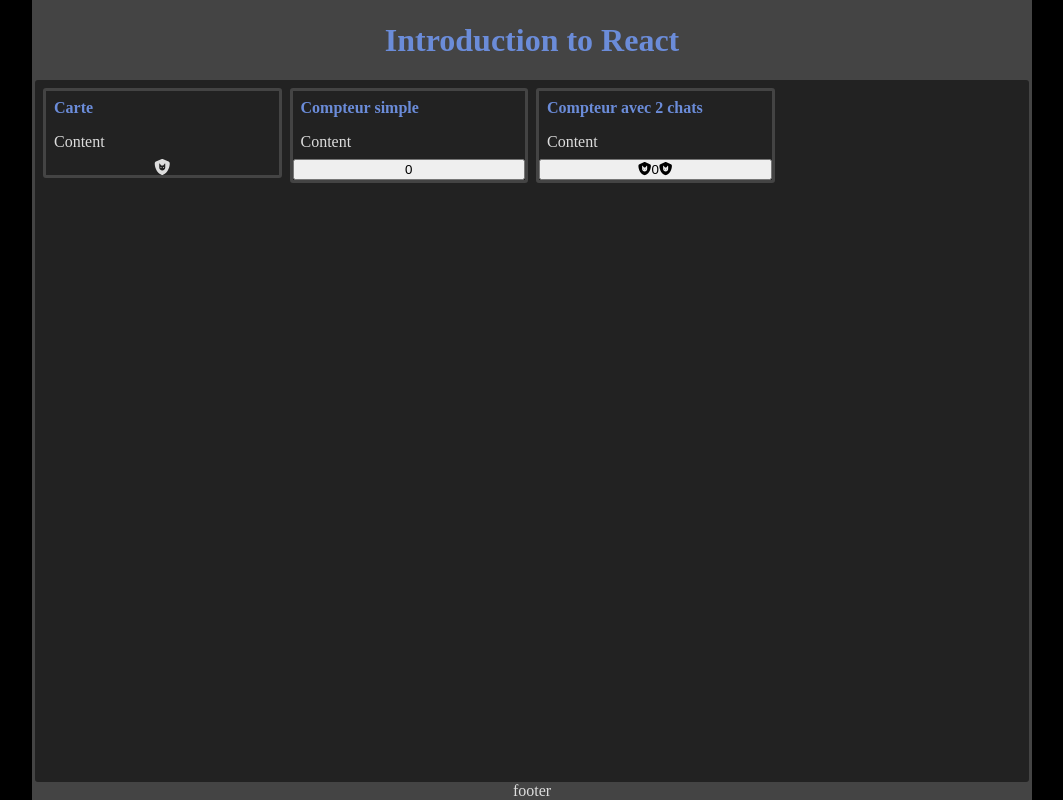
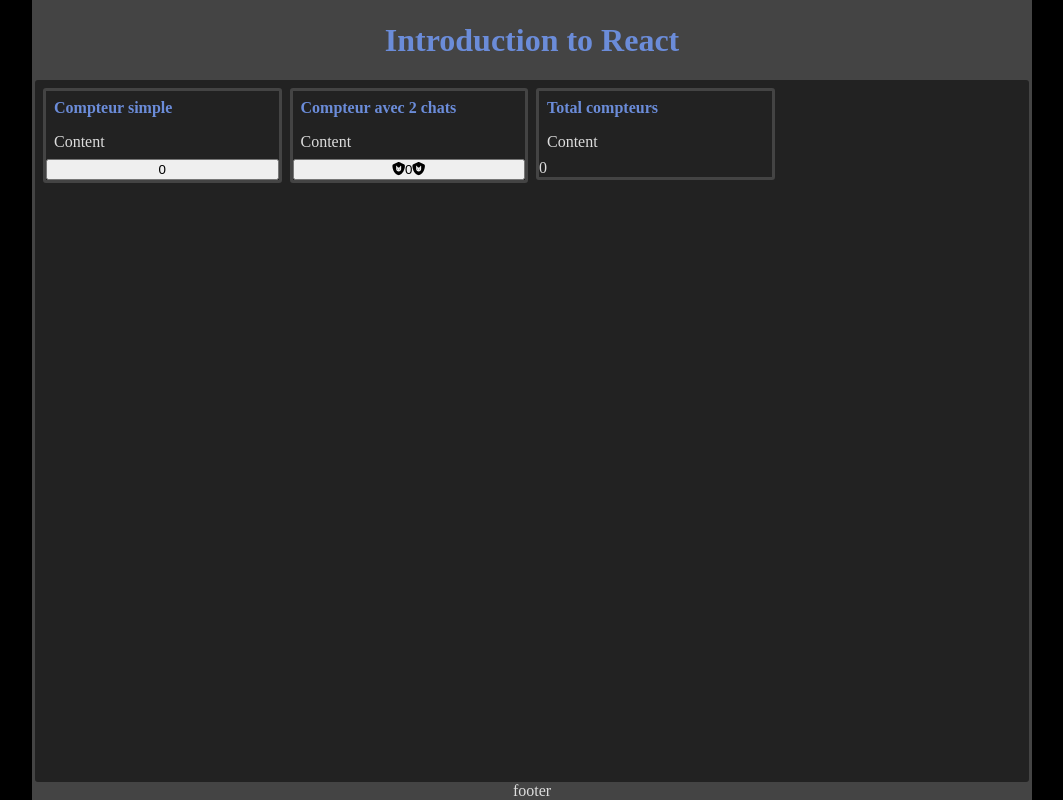
Before and after one commit to fay0026/introduction_react, a React (Vite) app: page / in a window 1280 px wide. Shown: the whole page, without its empty margins (108-1171 px from the left). Built offline with nearby package versions, Linux system fonts and the light colour scheme.

Commit message:
Problèmes au 15 avec useEffect

```diff
--- a/src/App.jsx
+++ b/src/App.jsx
@@ -1,10 +1,24 @@
-import React from "react";
+/* eslint-disable no-console */
+import React, { useState } from "react";
 import { FontAwesomeIcon } from "@fortawesome/react-fontawesome";
 import { faShieldCat } from "@fortawesome/free-solid-svg-icons";
 import Card from "./components/Card";
 import Counter from "./components/Counter";
 
 function App() {
+  const [counts, setCounts] = useState({
+    simple: 0,
+    chats: 0,
+  });
+  const { simple, chats } = counts;
+  const simpleHandler = (cpt) => {
+    setCounts([cpt, chats]);
+    console.log("Le simple est +1");
+  };
+  const chatsHandler = (cpt) => {
+    setCounts([simple, cpt]);
+    console.log("Miaou");
+  };
   return (
     <div className="app">
       <header className="app__header header">
@@ -13,12 +27,9 @@
       <main className="app__main">
         <div className="cards">
           <Card
-            titre="Carte"
-            content={<FontAwesomeIcon icon={faShieldCat} />}
-          />
-          <Card
             titre="Compteur simple"
             content={<Counter className="Compteur" />}
+            onChange={simpleHandler}
           />
           <Card
             titre="Compteur avec 2 chats"
@@ -29,7 +40,9 @@
                 className="Compteur"
               />
             }
+            onChange={chatsHandler}
           />
+          <Card titre="Total compteurs" content={chats + simple} />
         </div>
       </main>
       <footer className="app__footer footer">footer</footer>
--- a/src/components/Button.jsx
+++ b/src/components/Button.jsx
@@ -1,5 +1,3 @@
-/* eslint-disable no-console */
-/* eslint-disable import/no-extraneous-dependencies */
 import React from "react";
 import PropTypes from "prop-types";
 
@@ -20,11 +18,13 @@
 Button.propTypes = {
   children: PropTypes.node,
   className: PropTypes.string,
+  onClick: PropTypes.func,
 };
 
 Button.defaultProps = {
   children: null,
   className: "",
+  onClick: null,
 };
 
 export default Button;
--- a/src/components/Counter.jsx
+++ b/src/components/Counter.jsx
@@ -1,17 +1,24 @@
-/* eslint-disable import/no-duplicates */
 /* eslint-disable no-console */
-/* eslint-disable import/no-extraneous-dependencies */
+import { useState } from "react";
+import { useEffect } from "react";
 import React from "react";
 import PropTypes from "prop-types";
-import { useState } from "react";
 import Button from "./Button";
 
-function Counter({ before, after, className }) {
+function Counter({ before, after, className, onChange }) {
   const [cpt, setCpt] = useState(0);
   const clickHandler = () => {
-    setCpt((a) => a + 1);
+    setCpt(cpt + 1);
     console.log(cpt);
   };
+  useEffect(() => {
+    if (onChange != null) {
+      console.log("HANDLE");
+      onChange(cpt);
+    } else {
+      console.log("WHYYYYYYYYYYYYYYYYYYYYY");
+    }
+  }, [onChange]);
   return (
     <Button className={className} onClick={clickHandler}>
       {before}
@@ -25,12 +32,14 @@
   before: PropTypes.node,
   after: PropTypes.node,
   className: PropTypes.string,
+  onChange: PropTypes.func,
 };
 
 Counter.defaultProps = {
   before: null,
   after: null,
   className: "",
+  onChange: null,
 };
 
 export default Counter;
```
